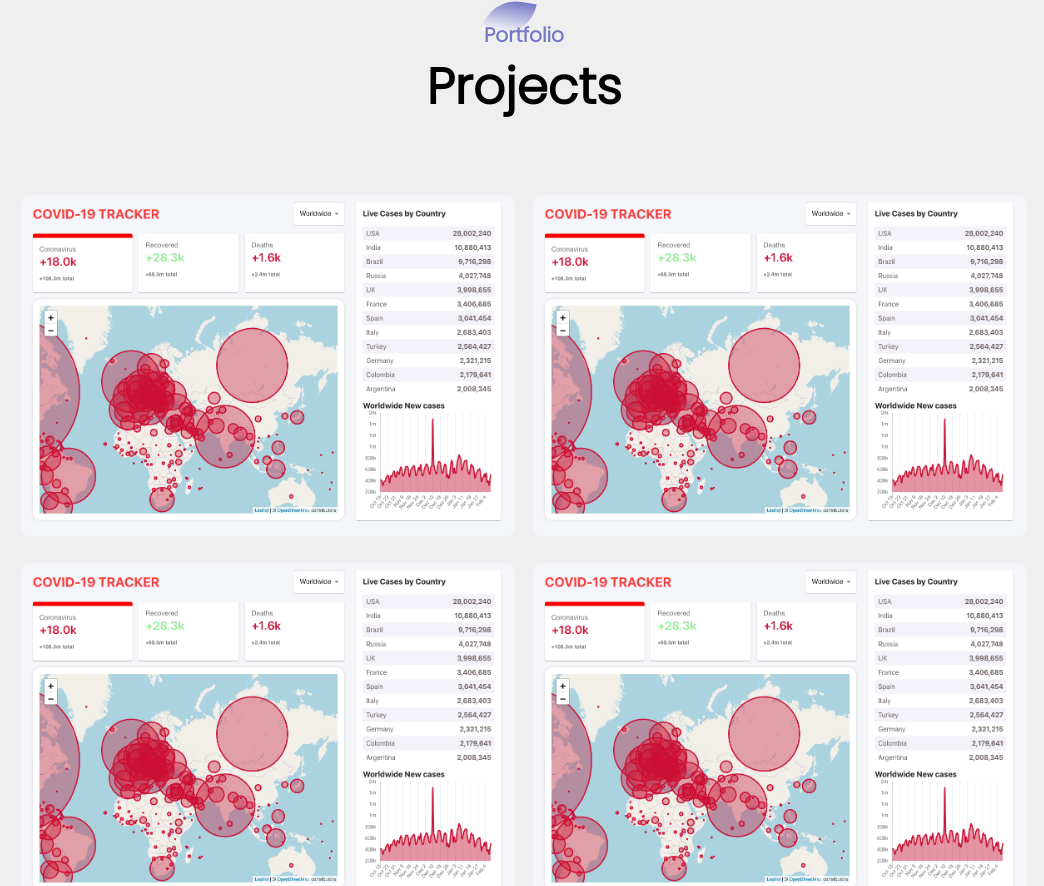
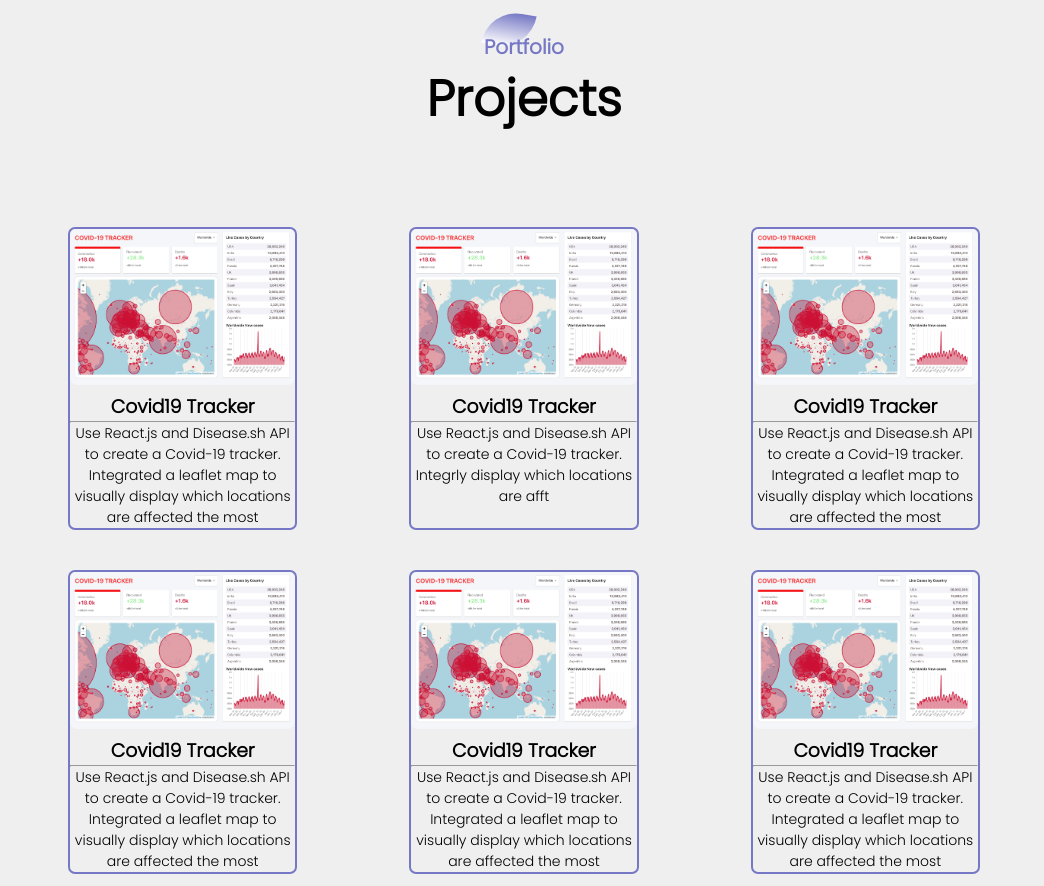
Before and after one commit to Kennethz374/Project01-html-css, a website: page index.html in a window 1280 px wide. Shown: the part 1914-2800 px from the top of the page, without its empty margins (116-1160 px from the left). Drawn offline with Linux system fonts and the light colour scheme.

Commit message:
project section layout show cards

```diff
--- a/index.html
+++ b/index.html
@@ -126,22 +126,114 @@
       </div>
       <div class="projects-box">
         <div class="single-project">
+          <a href="https://covid-19-tracker-146e4.web.app/">
             <img src="images/covidtracker.png" alt="covidtracker" />
-          <!-- <div class="overlay"></div> -->
+            <div class="overlay"></div>
+            <div class="project-desc">
+              <h3>Covid19 Tracker</h3>
+              <hr />
+              <p
+                >Use React.js and Disease.sh API to create a Covid-19 tracker.
+                Integrated a leaflet map to visually display which locations are
+                affected the most</p
+              >
+            </div>
+          </a>
+        </div>
+
+        <div class="single-project">
+            <a href="https://covid-19-tracker-146e4.web.app/">
+              <img src="images/covidtracker.png" alt="covidtracker" />
+              <div class="overlay"></div>
+              <div class="project-desc">
+                <h3>Covid19 Tracker</h3>
+                <hr />
+                <p>Use React.js and Disease.sh API to create a Covid-19 tracker.
+                  Integrly display which locations are
+                  afft</p>
+              </div>
+            </a>
+        </div>
+
+          <div class="single-project">
+            <a href="https://covid-19-tracker-146e4.web.app/">
+              <img src="images/covidtracker.png" alt="covidtracker" />
+              <div class="overlay"></div>
+              <div class="project-desc">
+                <h3>Covid19 Tracker</h3>
+                <hr />
+                <p>Use React.js and Disease.sh API to create a Covid-19 tracker.
+                  Integrated a leaflet map to visually display which locations are
+                  affected the most</p>
+              </div>
+            </a>
           </div>
           <div class="single-project">
+            <a href="https://covid-19-tracker-146e4.web.app/">
               <img src="images/covidtracker.png" alt="covidtracker" />
-          <!-- <div class="overlay"></div> -->
+              <div class="overlay"></div>
+              <div class="project-desc">
+                <h3>Covid19 Tracker</h3>
+                <hr />
+                <p>Use React.js and Disease.sh API to create a Covid-19 tracker.
+                  Integrated a leaflet map to visually display which locations are
+                  affected the most</p>
+              </div>
+            </a>
           </div>
           <div class="single-project">
+            <a href="https://covid-19-tracker-146e4.web.app/">
               <img src="images/covidtracker.png" alt="covidtracker" />
-          <!-- <div class="overlay"></div> -->
+              <div class="overlay"></div>
+              <div class="project-desc">
+                <h3>Covid19 Tracker</h3>
+                <hr />
+                <p>Use React.js and Disease.sh API to create a Covid-19 tracker.
+                  Integrated a leaflet map to visually display which locations are
+                  affected the most</p>
+              </div>
+            </a>
           </div>
           <div class="single-project">
+            <a href="https://covid-19-tracker-146e4.web.app/">
               <img src="images/covidtracker.png" alt="covidtracker" />
-          <!-- <div class="overlay"></div> -->
+              <div class="overlay"></div>
+              <div class="project-desc">
+                <h3>Covid19 Tracker</h3>
+                <hr />
+                <p>Use React.js and Disease.sh API to create a Covid-19 tracker.
+                  Integrated a leaflet map to visually display which locations are
+                  affected the most</p>
               </div>
+            </a>
           </div>
+          <div class="single-project">
+            <a href="https://covid-19-tracker-146e4.web.app/">
+              <img src="images/covidtracker.png" alt="covidtracker" />
+              <div class="overlay"></div>
+              <div class="project-desc">
+                <h3>Covid19 Tracker</h3>
+                <hr />
+                <p>Use React.js and Disease.sh API to create a Covid-19 tracker.
+                  Integrated a leaflet map to visually display which locations are
+                  affected the most</p>
+              </div>
+            </a>
+          </div>
+          <div class="single-project">
+            <a href="https://covid-19-tracker-146e4.web.app/">
+              <img src="images/covidtracker.png" alt="covidtracker" />
+              <div class="overlay"></div>
+              <div class="project-desc">
+                <h3>Covid19 Tracker</h3>
+                <hr />
+                <p>Use React.js and Disease.sh API to create a Covid-19 tracker.
+                  Integrated a leaflet map to visually display which locations are
+                  affected the most</p>
+              </div>
+            </a>
+          </div>
+
     </section>
   </body>
 </html>
--- a/style.css
+++ b/style.css
@@ -10,6 +10,7 @@
   /* Resize background image to cover the entire container */
   background-position: center;
   height: 100vh;
+  min-height: 812px;
 }
 
 .logo {
@@ -210,7 +211,7 @@ nav ul li a {
   }
 }
 
-/* projects */
+/* --------projects-------- */
 
 #projects {
   width: 100%;
@@ -227,24 +228,46 @@ nav ul li a {
 }
 
 .single-project {
-  flex-basis: 48%;
+  flex-basis: 22%;
   text-align: center;
   border-radius: 7px;
-  margin-bottom: 20px;
+  margin: 20px;
   color: white;
   position: relative;
+  border: #7678c5 solid 2px;
+}
+
+.single-project:hover {
+  scale: 1.1;
+}
+.single-project a {
+  text-decoration: none;
 }
 
 .single-project img {
   width: 100%;
   border-radius: 7px;
 }
-/* .overlay {
+.overlay {
   width: 100%;
   height: 100%;
   position: absolute;
   top: 0;
   border-radius: 7px;
   cursor: pointer;
-  background: linear-gradient(rgba(0, 0, 0, 0.5), #7678c5);
-} */
+  background: linear-gradient(#7678c5, rgba(0, 0, 0, 0.2));
+  opacity: 0;
+  transition: 1s;
+}
+.single-project:hover .overlay {
+  opacity: 1;
+}
+.project-desc p,
+h3,
+hr {
+  color: black;
+}
+
+.project-desc p {
+  font-size: 14px;
+}
```
Lines whose indentation alone changed are shown as unchanged.
